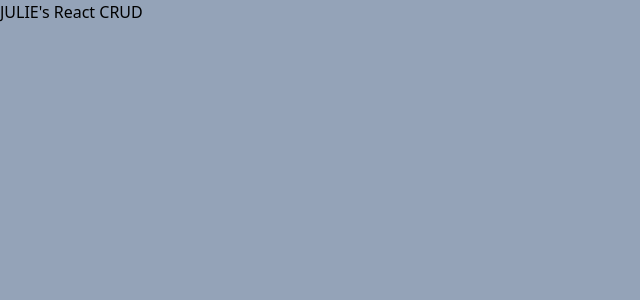
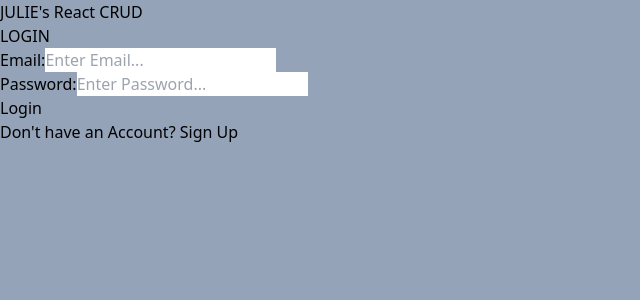
Before and after one commit to Jayliey/NODEAPIV2, a React (Vite) app: page /login in a window 1280 px wide. Before the commit this address had no page. Shown: the top 300 px of the page, without its empty margins (0-640 px from the left). Built offline with nearby package versions, Linux system fonts and the light colour scheme.

Commit message:
updated routes and userController done using bycrpt

```diff
--- a/src/App.jsx
+++ b/src/App.jsx
@@ -18,7 +18,7 @@ const App = () =>{
       <nav className="bg-gray-800">
         <div className="container mx-auto p-2">
           {/*tried using link but it is clearing the screen so i will stick to this tag*/}
-          <a href="/home"><h2 className="text-white text-2xl font-bold">JULIE's React CRUD</h2></a>
+          <a href="/login"><h2 className="text-white text-2xl font-bold">JULIE's React CRUD</h2></a>
         </div>
       </nav>
 
@@ -29,6 +29,7 @@ const App = () =>{
         <Route path="/create" element={<CreatePage/>}></Route>
         <Route path="/edit/:id" element={<EditPage/>}></Route>
         <Route path="/signup" element={<SignUpPage/>}></Route>
+        <Route path="/login" element={<LoginPage/>}></Route>
         <Route path="/graph" element={<Graph/>}></Route>
 
       </Routes>
--- a/src/pages/LoginPage.jsx
+++ b/src/pages/LoginPage.jsx
@@ -19,23 +19,17 @@ const LoginPage = () => {
             return;
         }
 
-    try {
-        setIsLoading(true);
-        const response = await axios.get(`${VITE_BACKEND_URL}/api/login`, {email: email});
-        console.log(response.data);
-        if (response.data === ""){
-            toast.error("User does not Exist");
+        try {
+            setIsLoading(true);
+            const response = await axios.post(`${VITE_BACKEND_URL}/api/login`, { email, password });
+            toast.success(response.data.message || 'Login successful');
+            toast.success(`Welcome To Julie's React CRUD`);
+            navigate("/home");
+        } catch (error) {
+            toast.error(error.response?.data.message || 'An error occurred');
+        } finally {
             setIsLoading(false);
-            navigate("/signup");
-        }else{
-            toast.success(`Welcome`);
-            setIsLoading(false);
-            navigate("/home");
         }
-
-    } catch (error) {
-        console.log(error);
-    }
 }
 
     return(
--- a/src/pages/SignUpPage.jsx
+++ b/src/pages/SignUpPage.jsx
@@ -8,6 +8,7 @@ const SignUpPage = () => {
 
     const [name,setName] = useState("");
     const [email,setEmail] = useState("");
+    const [isEmailUsed, setIsEmailUsed] = useState(null);
     const [user,setUser] = useState("");
     const [password,setPassword] = useState("");
     const [isLoading, setIsLoading] = useState(false);
@@ -20,20 +21,30 @@ const SignUpPage = () => {
                     return;
                 }
 
+
         try {
+            //checking the user
+            const response = await axios.post(`${VITE_BACKEND_URL}/api/check`, { email: email });
 
+                if (response.data.exists) {
+                    toast.error('Email already exists. Please use a different email');
+                } else {
+
+                    // Add user code goes here
                     setIsLoading(true);
-                const response =await axios.post(`${VITE_BACKEND_URL}/api/signup`,{name: name, email: email, username: user, password: password});
-                toast.success(`Saved ${response.data.name} successfully`);
+                    const resp =await axios.post(`${VITE_BACKEND_URL}/api/signup`,{name: name, email: email, username: user, password: password});
+                    toast.success(`Saved ${resp.data.name} successfully`);
+                    toast.success(`Welcome To Julie's React CRUD`);
                     setIsLoading(false);
                     navigate("/home");
 
-            }catch (error) {
+                }
+        }catch(error){
 
-            toast.error(error.message);
-            setIsLoading(false);
+            console.log(error);
+            toast.error('An error occurred');
+        }
 
-        }
     }
 
     return(
```
Lines whose indentation alone changed are shown as unchanged.
